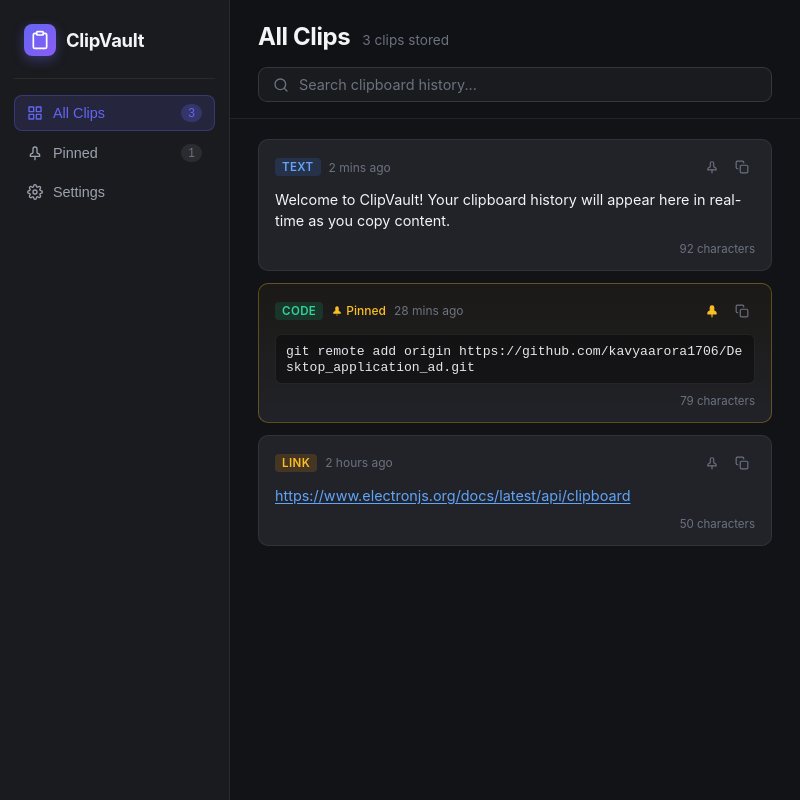
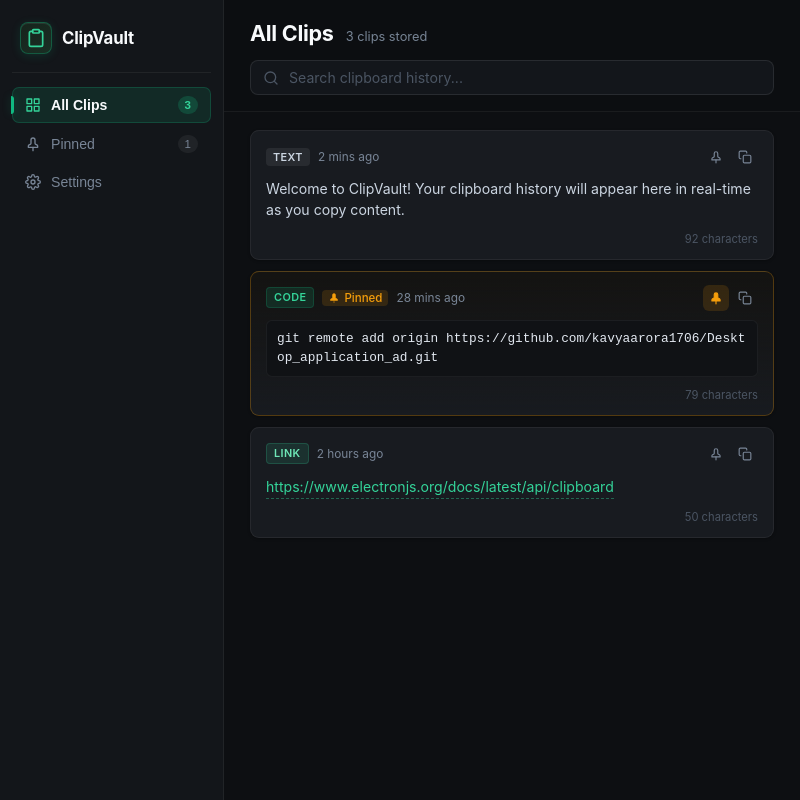
Before and after one commit to kavyaarora1706/Desktop_application_ad, an Electron app: page index.html in a window 800 px wide. Drawn offline with Linux system fonts and the light colour scheme.

Commit message:
dark theme implemented

```diff
--- a/style.css
+++ b/style.css
@@ -1,50 +1,86 @@
-/* ClipVault Design System & Layout */
+/* ==========================================================================
+   ClipVault - Desktop Stylesheet (Stage 3)
+   Aesthetic: Polished, modern dark desktop with charcoal & subtle green accents
+   ========================================================================== */
+
 :root {
-  --bg-primary: #121316;
-  --bg-secondary: #1a1b1f;
-  --bg-surface: #222329;
-  --bg-surface-hover: #2a2b33;
-  --bg-surface-active: #31333d;
+  /* Charcoal & Near-black Palette */
+  --bg-app: #0d0f12;
+  --bg-sidebar: #13161a;
+  --bg-header: rgba(13, 15, 18, 0.88);
+  --bg-card: #181b20;
+  --bg-card-hover: #1f232a;
+  --bg-card-active: #242932;
+  --bg-code: #101215;
+  --bg-input: #13161b;
+  --bg-input-focus: #161a20;
 
-  --border-subtle: rgba(255, 255, 255, 0.07);
-  --border-medium: rgba(255, 255, 255, 0.12);
-  --border-focus: #6366f1;
+  /* Borders & Dividers */
+  --border-subtle: rgba(255, 255, 255, 0.06);
+  --border-medium: rgba(255, 255, 255, 0.10);
+  --border-strong: rgba(255, 255, 255, 0.16);
+  --border-input: rgba(255, 255, 255, 0.09);
 
-  --text-primary: #f3f4f6;
-  --text-secondary: #9ca3af;
-  --text-muted: #6b7280;
+  /* Subtle Green Accents (Emerald / Mint) */
+  --accent-green: #10b981;
+  --accent-green-hover: #059669;
+  --accent-green-light: #34d399;
+  --accent-green-subtle: rgba(16, 185, 129, 0.12);
+  --accent-green-glow: rgba(16, 185, 129, 0.25);
+  --border-accent: rgba(16, 185, 129, 0.35);
 
-  --accent-primary: #6366f1;
-  --accent-hover: #4f46e5;
-  --accent-subtle: rgba(99, 102, 241, 0.15);
+  /* Typography / Text Colors */
+  --text-primary: #f8fafc;
+  --text-secondary: #cbd5e1;
+  --text-muted: #788596;
+  --text-dim: #4b5563;
 
-  --badge-text-bg: rgba(59, 130, 246, 0.16);
-  --badge-text-color: #60a5fa;
-  --badge-code-bg: rgba(16, 185, 129, 0.16);
+  /* Type Badges */
+  --badge-text-bg: rgba(255, 255, 255, 0.07);
+  --badge-text-color: #cbd5e1;
+  --badge-code-bg: rgba(16, 185, 129, 0.14);
   --badge-code-color: #34d399;
-  --badge-link-bg: rgba(245, 158, 11, 0.16);
-  --badge-link-color: #fbbf24;
+  --badge-link-bg: rgba(52, 211, 153, 0.12);
+  --badge-link-color: #6ee7b7;
 
-  --pin-color: #fbbf24;
+  /* Pin Indicator */
+  --pin-color: #f59e0b;
+  --pin-subtle: rgba(245, 158, 11, 0.14);
+  --border-pinned: rgba(245, 158, 11, 0.28);
+
+  /* Motion & Easing */
+  --ease-smooth: cubic-bezier(0.16, 1, 0.3, 1);
+  --duration-fast: 0.15s;
+  --duration-normal: 0.22s;
 }
 
-* {
+/* Base Reset */
+*,
+*::before,
+*::after {
   margin: 0;
   padding: 0;
   box-sizing: border-box;
 }
 
+html, body {
+  height: 100%;
+  width: 100%;
+}
+
 body {
-  font-family: -apple-system, BlinkMacSystemFont, "SF Pro Text", "Segoe UI", Roboto, Helvetica, Arial, sans-serif;
-  background-color: var(--bg-primary);
+  font-family: -apple-system, BlinkMacSystemFont, "SF Pro Text", "SF Pro Display", "Segoe UI", Roboto, Helvetica, Arial, sans-serif;
+  background-color: var(--bg-app);
   color: var(--text-primary);
   height: 100vh;
   overflow: hidden;
+  user-select: none;
   -webkit-font-smoothing: antialiased;
   -moz-osx-font-smoothing: grayscale;
+  text-rendering: optimizeLegibility;
 }
 
-/* App Container */
+/* Top-level Layout */
 .app-layout {
   display: flex;
   height: 100vh;
@@ -52,44 +88,51 @@ body {
   overflow: hidden;
 }
 
-/* Left Sidebar */
+/* ==========================================================================
+   Left Sidebar Navigation
+   ========================================================================== */
 .sidebar {
-  width: 230px;
-  min-width: 200px;
+  width: 224px;
+  min-width: 190px;
   max-width: 260px;
-  background-color: var(--bg-secondary);
+  flex-shrink: 0;
+  background-color: var(--bg-sidebar);
   border-right: 1px solid var(--border-subtle);
   display: flex;
   flex-direction: column;
-  padding: 18px 14px;
-  user-select: none;
+  padding: 16px 12px;
+  position: relative;
+  z-index: 10;
 }
 
+/* Brand Section */
 .sidebar-brand {
   display: flex;
   align-items: center;
   gap: 10px;
-  padding: 6px 10px 22px 10px;
+  padding: 6px 8px 18px 8px;
   border-bottom: 1px solid var(--border-subtle);
-  margin-bottom: 16px;
+  margin-bottom: 14px;
 }
 
 .brand-icon {
   width: 32px;
   height: 32px;
   border-radius: 8px;
-  background: linear-gradient(135deg, #6366f1, #8b5cf6);
-  color: #ffffff;
+  background: linear-gradient(145deg, #16241c 0%, #1a2f24 100%);
+  border: 1px solid var(--border-accent);
+  color: var(--accent-green-light);
   display: flex;
   align-items: center;
   justify-content: center;
-  box-shadow: 0 4px 12px rgba(99, 102, 241, 0.35);
+  box-shadow: 0 2px 10px rgba(16, 185, 129, 0.15), inset 0 1px 0 rgba(255, 255, 255, 0.08);
+  flex-shrink: 0;
 }
 
 .brand-name {
-  font-size: 1.15rem;
+  font-size: 1.05rem;
   font-weight: 700;
-  letter-spacing: -0.3px;
+  letter-spacing: -0.2px;
   color: var(--text-primary);
 }
 
@@ -102,7 +145,11 @@ body {
   list-style: none;
   display: flex;
   flex-direction: column;
-  gap: 4px;
+  gap: 3px;
+}
+
+.nav-item {
+  width: 100%;
 }
 
 .nav-btn {
@@ -112,29 +159,56 @@ body {
   gap: 10px;
   padding: 8px 12px;
   border: 1px solid transparent;
-  border-radius: 8px;
+  border-radius: 7px;
   background: transparent;
-  color: var(--text-secondary);
-  font-size: 0.9rem;
+  color: var(--text-muted);
+  font-size: 0.88rem;
   font-weight: 500;
   cursor: pointer;
-  transition: all 0.15s ease-in-out;
+  position: relative;
+  transition: background-color var(--duration-fast) ease, color var(--duration-fast) ease, border-color var(--duration-fast) ease;
   text-align: left;
+  outline: none;
 }
 
 .nav-btn:hover {
-  background-color: var(--bg-surface);
-  color: var(--text-primary);
+  background-color: rgba(255, 255, 255, 0.04);
+  color: var(--text-secondary);
 }
 
+.nav-btn:focus-visible {
+  box-shadow: 0 0 0 2px var(--border-accent);
+}
+
+/* Visually clear Active state with green accent indicator */
 .nav-btn.active {
-  background-color: var(--accent-subtle);
-  color: var(--accent-primary);
-  border-color: rgba(99, 102, 241, 0.3);
+  background-color: var(--accent-green-subtle);
+  color: var(--text-primary);
+  font-weight: 600;
+  border-color: rgba(16, 185, 129, 0.22);
+}
+
+.nav-btn.active::before {
+  content: "";
+  position: absolute;
+  left: -2px;
+  top: 50%;
+  transform: translateY(-50%);
+  width: 3px;
+  height: 18px;
+  background-color: var(--accent-green);
+  border-radius: 0 3px 3px 0;
+  box-shadow: 0 0 8px var(--accent-green-glow);
+}
+
+.nav-icon {
+  flex-shrink: 0;
+  color: currentColor;
+  transition: stroke var(--duration-fast) ease;
 }
 
 .nav-btn.active .nav-icon {
-  stroke: var(--accent-primary);
+  stroke: var(--accent-green-light);
 }
 
 .nav-label {
@@ -142,37 +216,46 @@ body {
 }
 
 .nav-count {
-  font-size: 0.75rem;
-  padding: 2px 7px;
-  background-color: rgba(255, 255, 255, 0.08);
+  font-size: 0.72rem;
+  font-weight: 500;
+  padding: 1px 7px;
+  background-color: rgba(255, 255, 255, 0.06);
   border-radius: 10px;
   color: var(--text-muted);
+  line-height: 1.4;
+  transition: all var(--duration-fast) ease;
 }
 
 .nav-btn.active .nav-count {
-  background-color: rgba(99, 102, 241, 0.25);
-  color: var(--accent-primary);
+  background-color: rgba(16, 185, 129, 0.22);
+  color: var(--accent-green-light);
+  font-weight: 600;
 }
 
-/* Main Content Area */
+/* ==========================================================================
+   Main Content Area
+   ========================================================================== */
 .main-content {
   flex: 1;
   display: flex;
   flex-direction: column;
-  background-color: var(--bg-primary);
+  background-color: var(--bg-app);
   min-width: 0;
   overflow: hidden;
+  position: relative;
 }
 
 /* Content Header */
 .content-header {
-  padding: 22px 28px 16px 28px;
+  padding: 20px 26px 16px 26px;
   border-bottom: 1px solid var(--border-subtle);
   display: flex;
   flex-direction: column;
-  gap: 16px;
-  background: rgba(18, 19, 22, 0.85);
-  backdrop-filter: blur(12px);
+  gap: 14px;
+  background-color: var(--bg-header);
+  backdrop-filter: blur(14px);
+  -webkit-backdrop-filter: blur(14px);
+  z-index: 5;
 }
 
 .header-heading-row {
@@ -182,14 +265,15 @@ body {
 }
 
 .content-title {
-  font-size: 1.5rem;
+  font-size: 1.35rem;
   font-weight: 700;
-  letter-spacing: -0.4px;
+  letter-spacing: -0.3px;
   color: var(--text-primary);
 }
 
 .content-subtitle {
-  font-size: 0.85rem;
+  font-size: 0.8rem;
+  font-weight: 400;
   color: var(--text-muted);
 }
 
@@ -202,21 +286,32 @@ body {
   display: flex;
   align-items: center;
   gap: 10px;
-  background-color: var(--bg-secondary);
-  border: 1px solid var(--border-medium);
-  border-radius: 9px;
-  padding: 8px 14px;
-  transition: border-color 0.15s ease, box-shadow 0.15s ease;
+  background-color: var(--bg-input);
+  border: 1px solid var(--border-input);
+  border-radius: 8px;
+  padding: 8px 12px;
+  transition: border-color var(--duration-fast) ease, box-shadow var(--duration-fast) ease, background-color var(--duration-fast) ease;
+}
+
+.search-box:hover {
+  border-color: var(--border-medium);
+  background-color: #15181e;
 }
 
 .search-box:focus-within {
-  border-color: var(--border-focus);
-  box-shadow: 0 0 0 3px rgba(99, 102, 241, 0.2);
+  background-color: var(--bg-input-focus);
+  border-color: var(--accent-green);
+  box-shadow: 0 0 0 3px var(--accent-green-subtle);
 }
 
 .search-icon {
-  color: var(--text-muted);
+  color: var(--text-dim);
   flex-shrink: 0;
+  transition: color var(--duration-fast) ease;
+}
+
+.search-box:focus-within .search-icon {
+  color: var(--accent-green-light);
 }
 
 .search-input {
@@ -224,51 +319,67 @@ body {
   background: transparent;
   border: none;
   outline: none;
-  font-size: 0.9rem;
+  font-size: 0.88rem;
   color: var(--text-primary);
   font-family: inherit;
 }
 
 .search-input::placeholder {
-  color: var(--text-muted);
+  color: var(--text-dim);
 }
 
-/* Clipboard History Container */
+/* ==========================================================================
+   Clipboard History Container & Cards
+   ========================================================================== */
 .clipboard-history {
   flex: 1;
   overflow-y: auto;
-  padding: 20px 28px;
+  padding: 18px 26px 24px 26px;
 }
 
 .clip-list {
   list-style: none;
   display: flex;
   flex-direction: column;
-  gap: 12px;
+  gap: 11px;
 }
 
 /* Clip Card Item */
 .clip-item {
-  background-color: var(--bg-surface);
+  background-color: var(--bg-card);
   border: 1px solid var(--border-subtle);
-  border-radius: 10px;
-  padding: 14px 16px;
+  border-radius: 9px;
+  padding: 13px 15px;
   display: flex;
   flex-direction: column;
-  gap: 10px;
-  transition: transform 0.15s ease, border-color 0.15s ease, background-color 0.15s ease;
+  gap: 9px;
+  box-shadow: 0 1px 3px rgba(0, 0, 0, 0.3);
+  transition: transform var(--duration-normal) var(--ease-smooth),
+              border-color var(--duration-normal) var(--ease-smooth),
+              background-color var(--duration-normal) var(--ease-smooth),
+              box-shadow var(--duration-normal) var(--ease-smooth);
+  position: relative;
 }
 
 .clip-item:hover {
-  background-color: var(--bg-surface-hover);
+  background-color: var(--bg-card-hover);
   border-color: var(--border-medium);
+  transform: translateY(-1px);
+  box-shadow: 0 4px 12px rgba(0, 0, 0, 0.35);
 }
 
+/* Pinned Card Styling */
 .clip-item.is-pinned {
-  border-color: rgba(251, 191, 36, 0.3);
-  background: linear-gradient(180deg, rgba(251, 191, 36, 0.04) 0%, var(--bg-surface) 100%);
+  border-color: var(--border-pinned);
+  background: linear-gradient(180deg, rgba(245, 158, 11, 0.03) 0%, var(--bg-card) 100%);
 }
 
+.clip-item.is-pinned:hover {
+  border-color: rgba(245, 158, 11, 0.4);
+  background: linear-gradient(180deg, rgba(245, 158, 11, 0.05) 0%, var(--bg-card-hover) 100%);
+}
+
+/* Card Header */
 .clip-item-header {
   display: flex;
   align-items: center;
@@ -281,13 +392,15 @@ body {
   gap: 8px;
 }
 
+/* Badges */
 .badge {
-  font-size: 0.72rem;
+  font-size: 0.68rem;
   font-weight: 600;
   padding: 2px 7px;
   border-radius: 4px;
   text-transform: uppercase;
   letter-spacing: 0.4px;
+  line-height: 1.35;
 }
 
 .badge-text {
@@ -298,31 +411,37 @@ body {
 .badge-code {
   background-color: var(--badge-code-bg);
   color: var(--badge-code-color);
+  border: 1px solid rgba(16, 185, 129, 0.2);
 }
 
 .badge-link {
   background-color: var(--badge-link-bg);
   color: var(--badge-link-color);
+  border: 1px solid rgba(52, 211, 153, 0.2);
 }
 
 .pin-status {
   display: inline-flex;
   align-items: center;
-  gap: 3px;
-  font-size: 0.75rem;
+  gap: 4px;
+  font-size: 0.72rem;
   font-weight: 500;
   color: var(--pin-color);
+  background-color: var(--pin-subtle);
+  padding: 1px 6px;
+  border-radius: 4px;
 }
 
 .clip-time {
-  font-size: 0.75rem;
+  font-size: 0.74rem;
   color: var(--text-muted);
 }
 
+/* Action Buttons */
 .clip-actions {
   display: flex;
   align-items: center;
-  gap: 4px;
+  gap: 3px;
 }
 
 .btn-action {
@@ -335,60 +454,85 @@ body {
   display: inline-flex;
   align-items: center;
   justify-content: center;
-  transition: all 0.15s ease;
+  transition: all var(--duration-fast) ease;
+  outline: none;
 }
 
 .btn-action:hover {
-  background-color: rgba(255, 255, 255, 0.1);
+  background-color: rgba(255, 255, 255, 0.08);
   color: var(--text-primary);
+  border-color: rgba(255, 255, 255, 0.05);
+}
+
+.btn-action:active {
+  transform: scale(0.92);
+}
+
+.btn-action:focus-visible {
+  box-shadow: 0 0 0 2px var(--border-accent);
 }
 
 .btn-action.active {
   color: var(--pin-color);
+  background-color: var(--pin-subtle);
 }
 
+/* Card Body */
 .clip-item-body {
   overflow: hidden;
 }
 
 .clip-text {
-  font-size: 0.9rem;
-  line-height: 1.45;
-  color: var(--text-primary);
+  font-size: 0.88rem;
+  line-height: 1.48;
+  color: var(--text-secondary);
   word-break: break-word;
 }
 
 .clip-url {
-  color: #60a5fa;
-  text-decoration: underline;
-  text-underline-offset: 2px;
+  color: var(--accent-green-light);
+  text-decoration: none;
+  border-bottom: 1px dashed rgba(52, 211, 153, 0.4);
+  display: inline-block;
+  transition: color var(--duration-fast) ease, border-color var(--duration-fast) ease;
+}
+
+.clip-url:hover {
+  color: #a7f3d0;
+  border-bottom-style: solid;
+  border-bottom-color: var(--accent-green-light);
 }
 
 .clip-code {
-  background-color: rgba(0, 0, 0, 0.35);
-  border: 1px solid var(--border-subtle);
+  background-color: var(--bg-code);
+  border: 1px solid rgba(255, 255, 255, 0.05);
   border-radius: 6px;
   padding: 8px 10px;
-  font-family: ui-monospace, SFMono-Regular, Menlo, Monaco, Consolas, monospace;
-  font-size: 0.82rem;
-  color: #e5e7eb;
+  font-family: ui-monospace, SFMono-Regular, "SF Mono", Menlo, Monaco, Consolas, monospace;
+  font-size: 0.8rem;
+  line-height: 1.45;
+  color: #e2e8f0;
   overflow-x: auto;
   white-space: pre-wrap;
   word-break: break-all;
 }
 
+/* Card Footer */
 .clip-item-footer {
   display: flex;
   align-items: center;
   justify-content: flex-end;
+  padding-top: 2px;
 }
 
 .clip-detail {
-  font-size: 0.72rem;
-  color: var(--text-muted);
+  font-size: 0.7rem;
+  color: var(--text-dim);
 }
 
-/* Accessibility utility */
+/* ==========================================================================
+   Utilities & Responsive Sizing for Desktop Windows
+   ========================================================================== */
 .visually-hidden {
   position: absolute;
   width: 1px;
@@ -401,7 +545,7 @@ body {
   border: 0;
 }
 
-/* Custom Scrollbar */
+/* Custom Charcoal & Green Scrollbar */
 .clipboard-history::-webkit-scrollbar {
   width: 6px;
 }
@@ -411,10 +555,58 @@ body {
 }
 
 .clipboard-history::-webkit-scrollbar-thumb {
-  background-color: rgba(255, 255, 255, 0.12);
+  background-color: rgba(255, 255, 255, 0.1);
   border-radius: 3px;
+  transition: background-color var(--duration-fast) ease;
 }
 
 .clipboard-history::-webkit-scrollbar-thumb:hover {
-  background-color: rgba(255, 255, 255, 0.22);
+  background-color: rgba(16, 185, 129, 0.4);
 }
+
+/* Responsive Desktop Breakpoints */
+@media (max-width: 720px) {
+  .sidebar {
+    width: 190px;
+    padding: 14px 10px;
+  }
+
+  .sidebar-brand {
+    padding-bottom: 14px;
+    margin-bottom: 12px;
+  }
+
+  .content-header {
+    padding: 16px 18px 14px 18px;
+    gap: 12px;
+  }
+
+  .clipboard-history {
+    padding: 14px 18px 20px 18px;
+  }
+
+  .content-title {
+    font-size: 1.25rem;
+  }
+}
+
+@media (max-height: 520px) {
+  .sidebar-brand {
+    padding-top: 2px;
+    padding-bottom: 10px;
+    margin-bottom: 8px;
+  }
+
+  .content-header {
+    padding: 12px 20px 10px 20px;
+    gap: 10px;
+  }
+
+  .content-title {
+    font-size: 1.2rem;
+  }
+
+  .clipboard-history {
+    padding: 12px 20px 16px 20px;
+  }
+}
```
